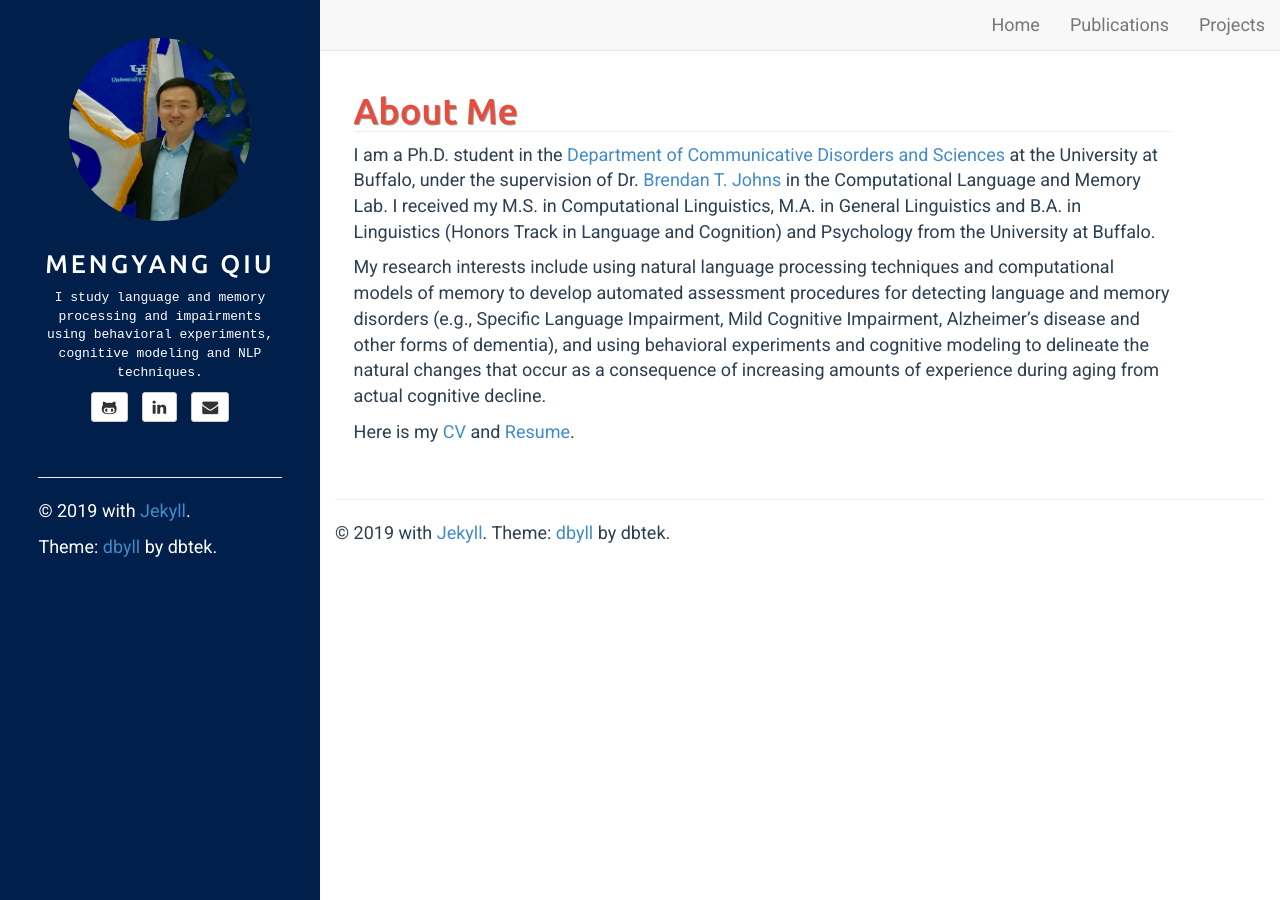
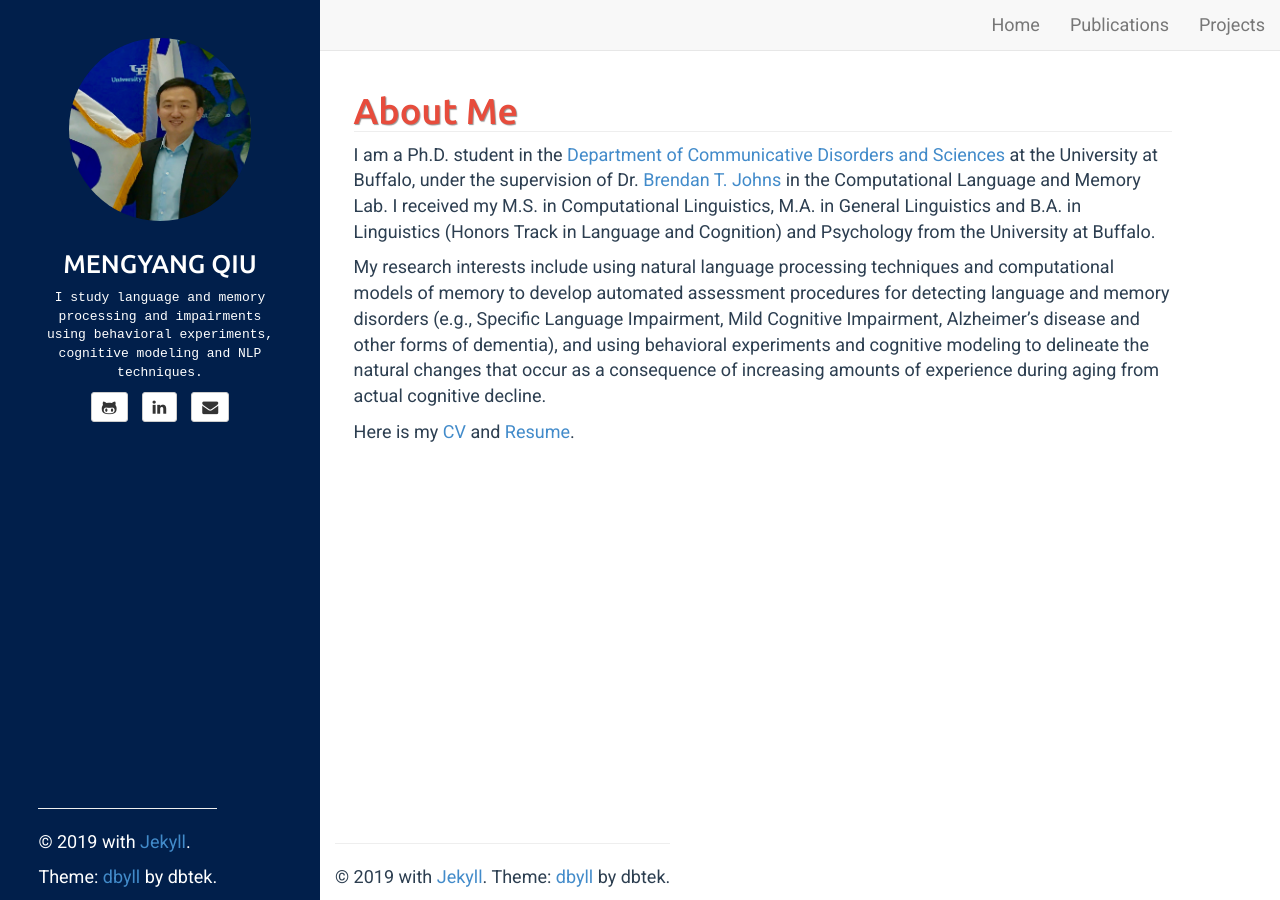
Before and after one commit to mengyangq/mengyangq.github.io, a Jekyll site: the page built from index.html, in a window 1280 px wide. Built offline with Jekyll 4.4.1, drawn with Linux system fonts in a browser that asks for light colours.

Commit message:
Update style.css

```diff
--- a/assets/css/style.css
+++ b/assets/css/style.css
@@ -25,7 +25,6 @@ body{
 	margin-bottom: 10px;
 }
 .sidebar-header .title{
-	letter-spacing: 3px;
 	font-size: 35px;
 	text-transform: uppercase;
 }
@@ -198,10 +197,9 @@ li {
   margin-right: 20px;
 }
 
-/* padding-top: 15px;*/
 footer {
-	padding-top: 25px;
   	bottom: 0px;
+	position:fixed;
 	font-family: 'Ubuntu';
 }
 
```
